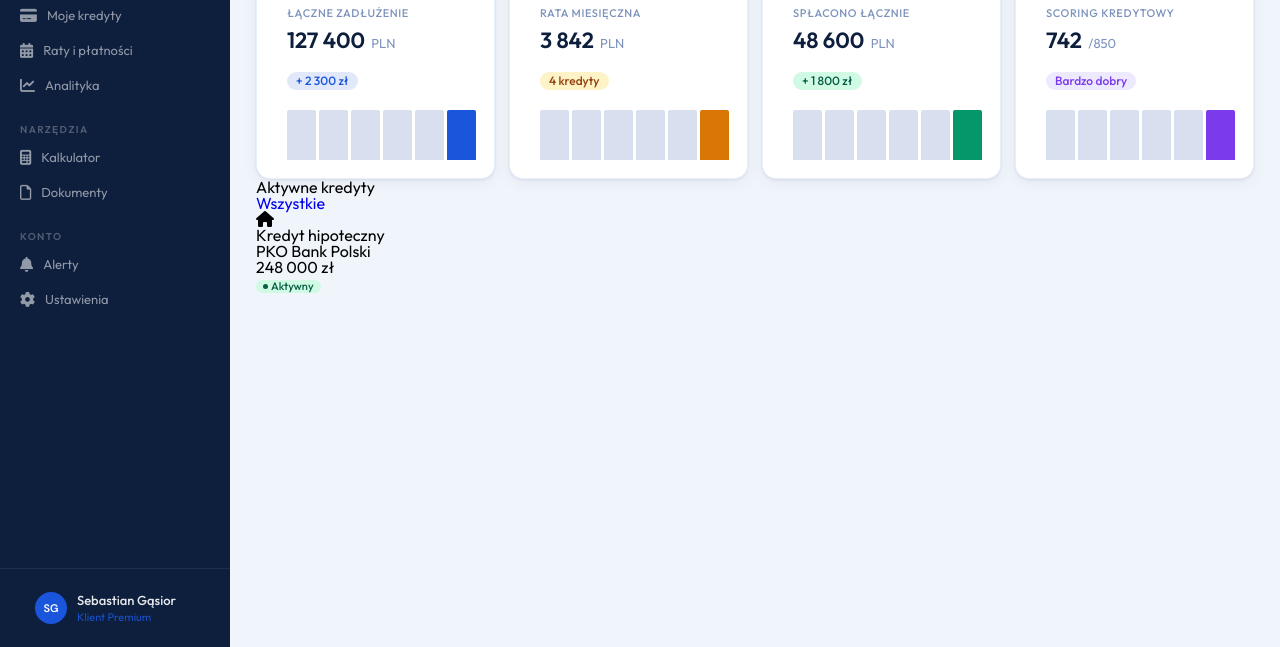
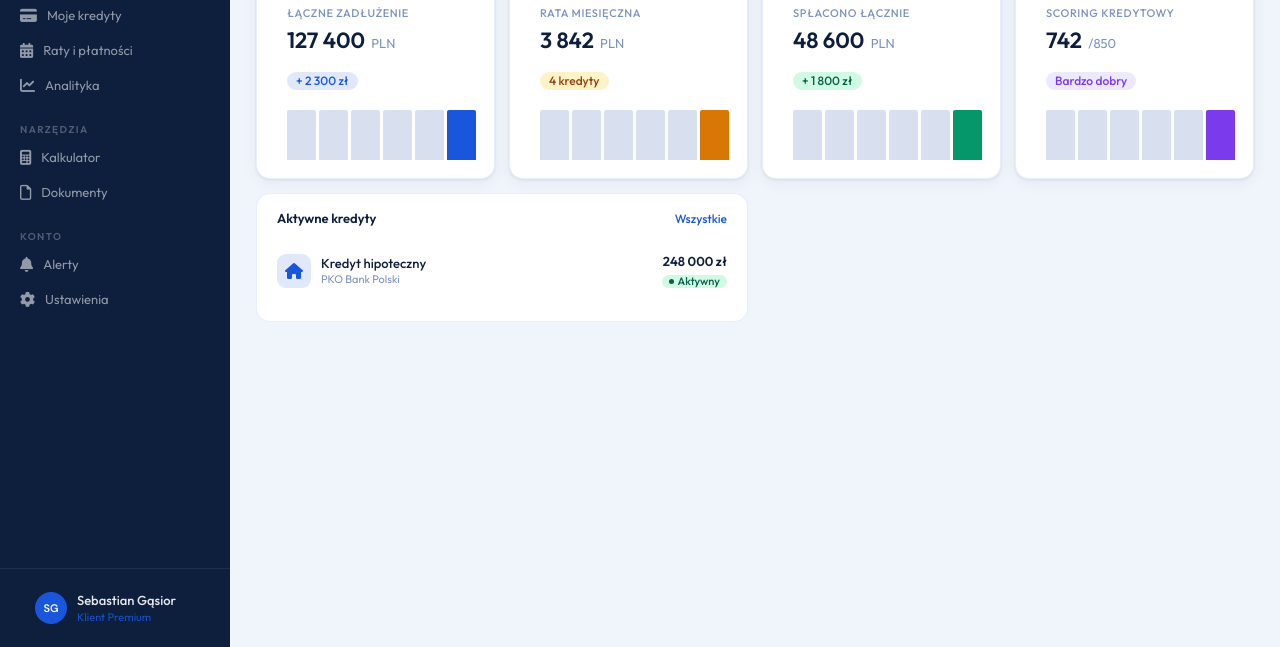
Before and after one commit to SebekGM/smart-credit-manager, a website built with Vite: page index.html in a window 1280 px wide. Shown: the part 153-800 px from the top of the page. Built offline with nearby package versions, Linux system fonts and the light colour scheme.

Commit message:
feat: add cards/components

```diff
--- a/index.html
+++ b/index.html
@@ -265,7 +265,8 @@
 
         <div class="card-details__items">
           <div class="card-details__item">
-            <div class="card-details__item-icon">
+            <div class="card-details__item-heading">
+              <div class="card-details__item-icon icon-blue">
                 <i class="fa-solid fa-house"></i>
               </div>
               <div class="card-details__item-description">
@@ -275,6 +276,10 @@
               <div class="card-details__item-amount">
                 <p class="card-details__item-amount-price">248 000 zł</p>
                 <span class="label label__green label__text"><span class="dot dot-green"></span>Aktywny</span>
+              </div>
+            </div>
+            <div class="card-details__item-chart chart-horizontal">
+              <div class="chart-horizontal__track chart-horizontal__track-blue"></div>
             </div>
           </div>
         </div>
--- a/src/style/components/_cards.scss
+++ b/src/style/components/_cards.scss
@@ -17,6 +17,16 @@
 
         @include respond-to(size.$bp-laptop) {
             grid-template-columns: 1fr 1fr 1fr 1fr;
+        }
+    }
+
+    &-details {
+        display: grid;
+        grid-template-columns: 1fr;
+        gap: 14px;
+
+        @include respond-to(size.$bp-laptop) {
+            grid-template-columns: 1fr 1fr;
         }
     }
 }
@@ -125,4 +135,85 @@
             margin-top: 20px;
         }
     }
+
+    &-details {
+        @include card-statistics;
+
+        &__head {
+            display: flex;
+            align-items: center;
+            justify-content: space-between;
+            margin-bottom: 20px;
+
+            &-title {
+                font-size: 13px;
+                font-weight: typo.$font-weight-strong;
+                color: color.$txt-primary;
+            }
+
+            &-link {
+                font-size: 12px;
+                color: color.$txt-links;
+                cursor: pointer;
+                font-weight: typo.$font-weight-medium;
+
+                &:hover {
+                    text-decoration: underline;
+                }
+            }
+        }
+
+        &__item {
+            padding: size.$padding-card-stat-item;
+            cursor: pointer;
+
+            &:not(:last-child) {
+                border-bottom: 1px solid color.$border-primary;
+            }
+
+            &-heading {
+                display: flex;
+                align-items: center;
+                gap: 10px;
+                margin-bottom: 6px;
+            }
+
+            &-icon {
+                width: 34px;
+                height: 34px;
+                border-radius: 9px;
+                display: flex;
+                align-items: center;
+                justify-content: center;
+                flex-shrink: 0;
+            }
+
+            &-description {
+                flex: 1;
+
+                &-title {
+                    font-size: 13px;
+                    font-weight: typo.$font-weight-medium;
+                    color: color.$txt-primary;
+                }
+
+                &-subtitle {
+                    font-size: 11px;
+                    color: color.$txt-secondary;
+                    margin-top: 4px;
+                }
+            }
+
+            &-amount {
+                text-align: right;
+
+                &-price {
+                    font-size: 13px;
+                    font-weight: typo.$font-weight-strong;
+                    color: color.$txt-primary;
+                    margin-bottom: 2px;
+                }
+            }
+        }
+    }
 }
--- a/src/style/components/_content.scss
+++ b/src/style/components/_content.scss
@@ -18,4 +18,8 @@
         left: size.$navbar-size;
         height: calc(100vh - size.$topbar-size);
     }
+
+    &-details {
+        margin-top: 14px;
+    }
 }
--- a/src/style/components/_icons.scss
+++ b/src/style/components/_icons.scss
@@ -31,4 +31,9 @@
             border-color: rgba(26, 86, 219, .2);
         }
     }
+
+    &-blue {
+        background-color: color.$icon-bg-blue;
+        color: color.$icon-txt-blue;
+    }
 }
```
Lines whose indentation alone changed are shown as unchanged.
